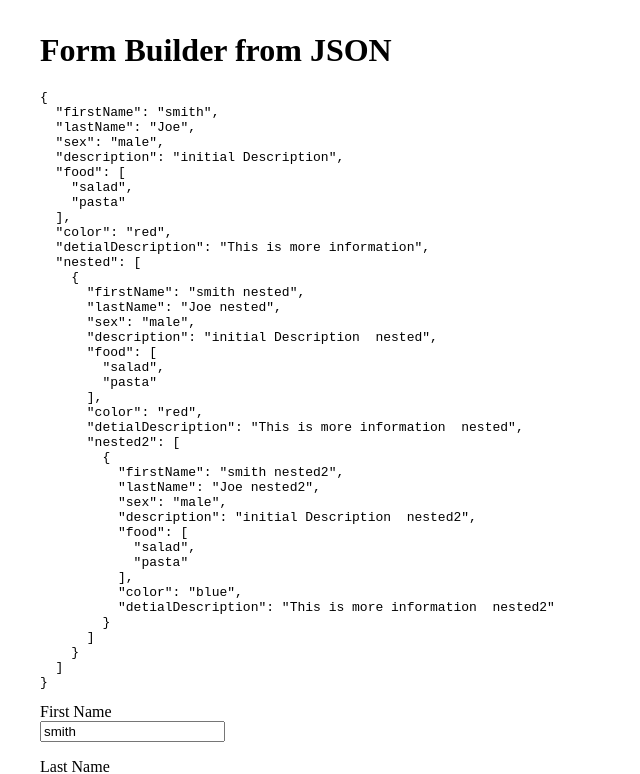
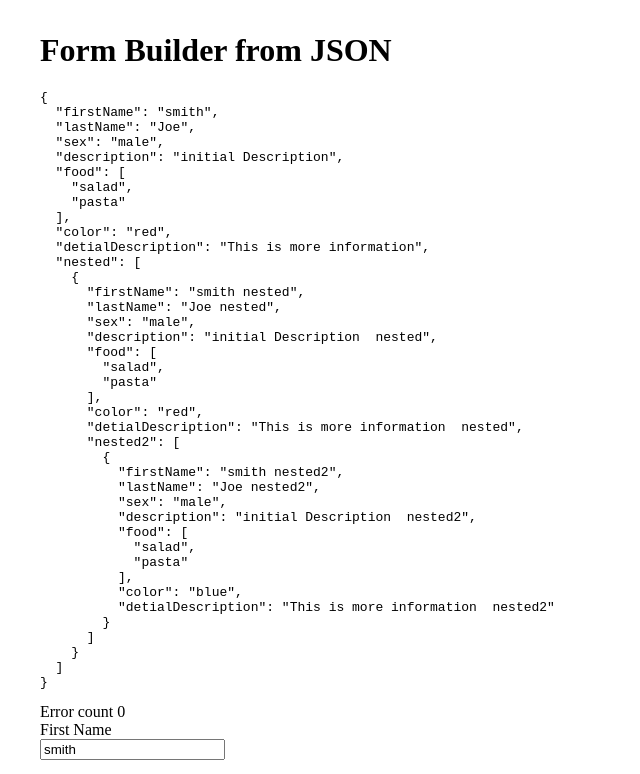
Before and after one commit to eyob23/FormBuilder, a React (Create React App) app: page / in a window 1280 px wide. Shown: the top 774 px of the page, without its empty margins (0-640 px from the left). Built offline with nearby package versions, Linux system fonts and the light colour scheme.

Commit message:
Add Error Count

```diff
--- a/src/Form/Form.js
+++ b/src/Form/Form.js
@@ -1,4 +1,4 @@
-import React from "react";
+import React, { useEffect, useState } from "react";
 import {
   useForm,
   useController,
@@ -9,6 +9,23 @@ import {
 import { ErrorMessage } from "@hookform/error-message";
 import { CKEditor } from "@ckeditor/ckeditor5-react";
 import ClassicEditor from "@ckeditor/ckeditor5-build-classic";
+export function ErrorCounter({ resolver, data }) {
+  const [count, setCount] = useState(0);
+  const getErrorCount = (data) => {
+    resolver(data).then((e) => {
+      setCount(Object.keys(e.errors).length | 0);
+      console.log({
+        values: e.values,
+        errors: e.errors,
+        errorCount: Object.keys(e.errors).length | 0
+      });
+    });
+  };
+  useEffect(() => {
+    getErrorCount(data);
+  }, [data]);
+  return <div>Error count {count}</div>;
+}
 export default function Form({
   defaultValues,
   children,
@@ -26,12 +43,22 @@ export default function Form({
   const watchAll = useWatch({
     control
   });
+  //error from RHF
   console.log(formState.errors);
+  //error count info outside of RHF(manual check data and error)
+  // resolver(watchAll).then((e) =>
+  //   console.log({
+  //     values: e.values,
+  //     errors: e.errors,
+  //     errorCount: Object.keys(e.errors).length | 0
+  //   })
+  // );
   return (
     <form onSubmit={handleSubmit(onSubmit)}>
       <div>
         <pre>{JSON.stringify(watchAll, null, 2)}</pre>
       </div>
+      <ErrorCounter resolver={resolver} data={watchAll} />
       <Fields
         dataSchema={dataSchema}
         register={register}
```
